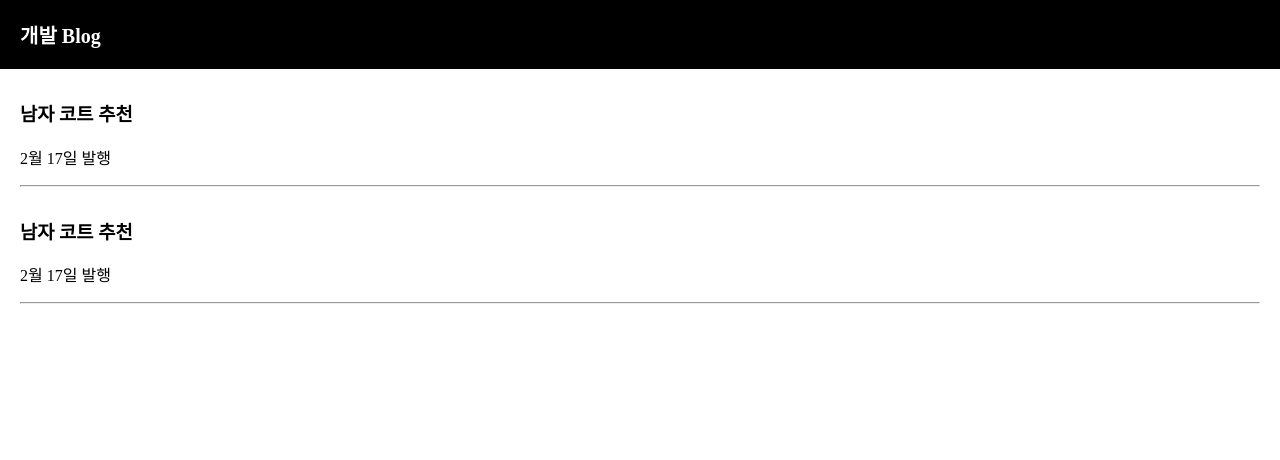
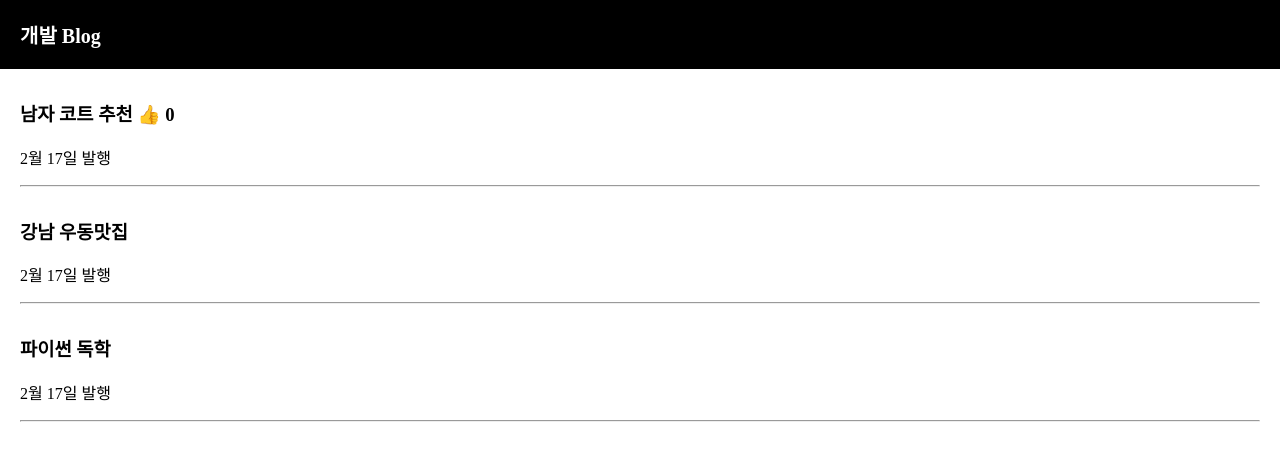
Before and after one commit to joohyeson/React_CodingApple, a React (Create React App) app in the folder blog/: page / in a window 1280 px wide. Shown: the top 460 px of the page. Built offline with nearby package versions, Linux system fonts and the light colour scheme.

Commit message:
Part1 - 5강

```diff
--- a/blog/src/App.js
+++ b/blog/src/App.js
@@ -6,8 +6,8 @@ function App() {
   //let posts = '강남 고기 맛집';//동적인 변수 선언
 
   //useState('남자 코트 추천'); //[a,b]라는 어레이가 생김. a=실제 데이터 내용 b=a의 내용을 변경(예전 ver.)
-  let [글제목, 글제목변경] = useState('남자 코트 추천');//ES6 신문법
-
+  let [글제목, 글제목변경] = useState(['남자 코트 추천', '강남 우동맛집', '파이썬 독학']);//ES6 신문법
+  let [좋아요, 좋아요변경] = useState(0);
   return (
     <div className="App">
       <div className="black-nav">
@@ -15,13 +15,19 @@ function App() {
       </div>
 
       <div className="list">
-        <h3>{글제목}</h3>
+        <h3>{글제목[0]} <span onClick={() => { 좋아요변경(좋아요 + 1) }}>👍</span> {좋아요} </h3>
         <p>2월 17일 발행</p>
         <hr />{/* 실선 */}
       </div>
 
       <div className="list">
-        <h3>{글제목}</h3>
+        <h3>{글제목[1]}</h3>
+        <p>2월 17일 발행</p>
+        <hr />{/* 실선 */}
+      </div>
+
+      <div className="list">
+        <h3>{글제목[2]}</h3>
         <p>2월 17일 발행</p>
         <hr />{/* 실선 */}
       </div>
```
Also changed, not shown: 1 other file (tests, documents, lock files or other folders).
